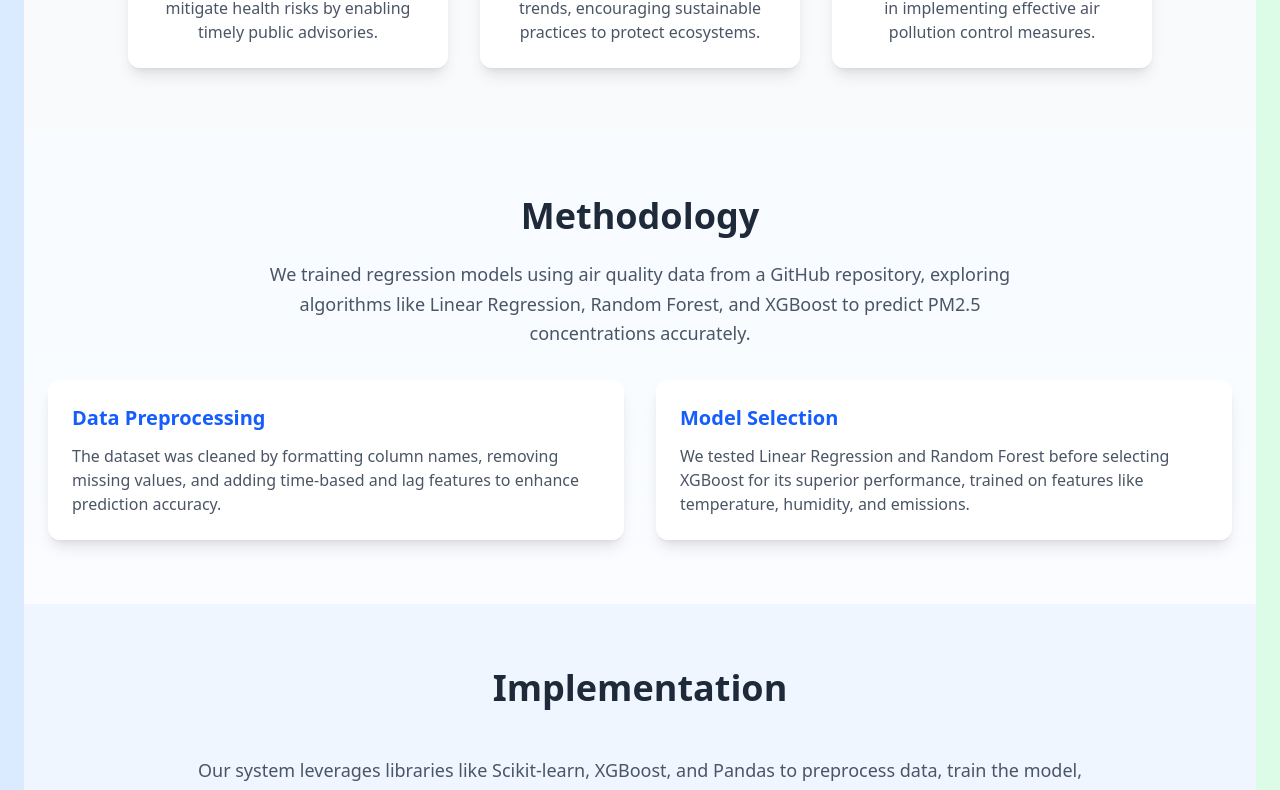
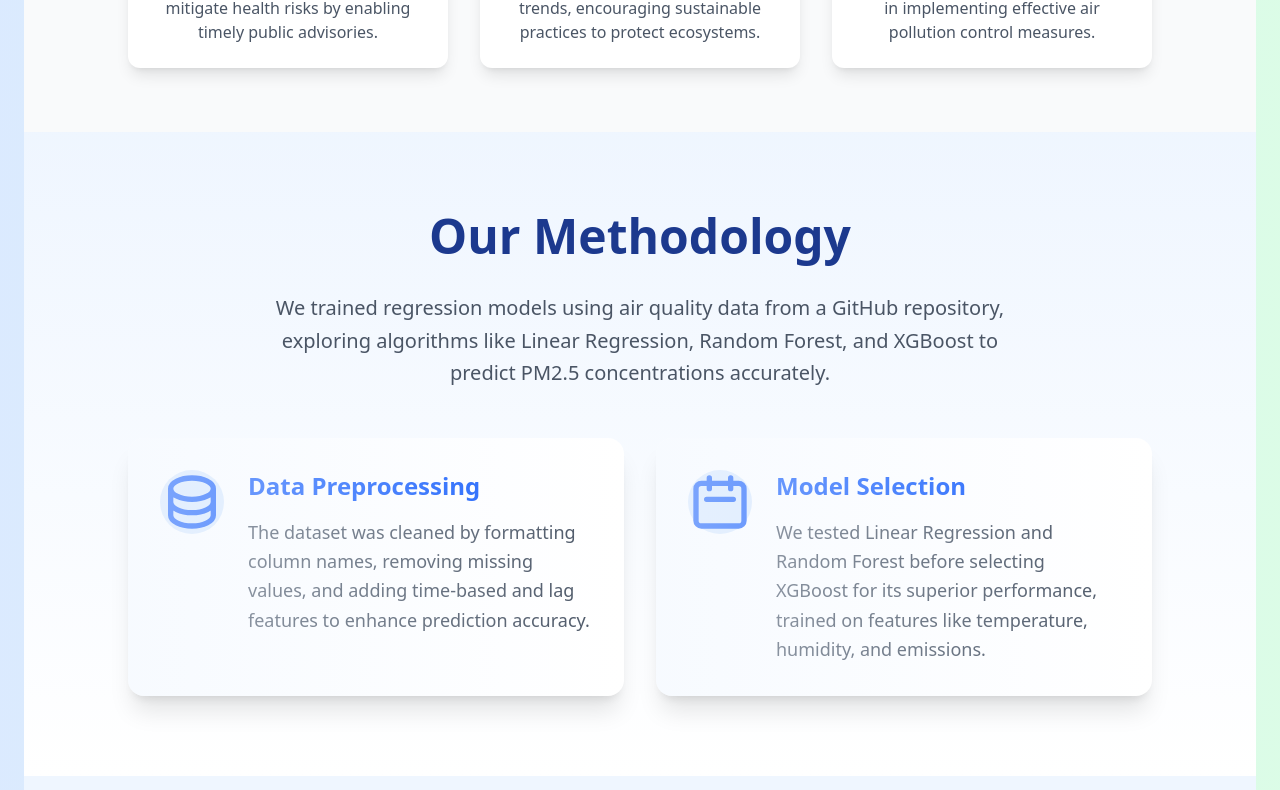
Before and after one commit to SatyaRy/air-quality-predict-webapp, a React (Vite) app in the folder frontend/: page / in a window 1280 px wide. Shown: the part 1180-1970 px from the top of the page. Built offline with nearby package versions, Linux system fonts and the light colour scheme.

Commit message:
Enhance methodology section and update performance metrics for 100 samples

```diff
--- a/frontend/src/pages/Home.jsx
+++ b/frontend/src/pages/Home.jsx
@@ -131,35 +131,71 @@ function Home() {
       </section>
 
       {/* Methodology Section */}
-      <section className="container mx-auto px-6 py-16">
-        <h2 className="text-3xl md:text-4xl font-bold text-gray-800 mb-6 text-center">
-          Methodology
+      <section className="container mx-auto px-6 py-20 bg-gradient-to-b from-blue-50 to-white">
+        <h2 className="text-4xl md:text-5xl font-extrabold text-blue-900 mb-8 text-center animate-fade-in">
+          Our Methodology
         </h2>
-        <p className="text-lg text-gray-600 max-w-3xl mx-auto leading-relaxed text-center mb-8">
+        <p className="text-lg md:text-xl text-gray-600 max-w-3xl mx-auto leading-relaxed text-center mb-12 animate-fade-in delay-100">
           We trained regression models using air quality data from a GitHub
           repository, exploring algorithms like Linear Regression, Random
           Forest, and XGBoost to predict PM2.5 concentrations accurately.
         </p>
-        <div className="grid grid-cols-1 md:grid-cols-2 gap-8">
-          <div className="bg-white shadow-lg rounded-xl p-6">
-            <h3 className="text-xl font-semibold text-blue-600 mb-3">
+        <div className="grid grid-cols-1 md:grid-cols-2 gap-8 max-w-5xl mx-auto">
+          <div className="relative bg-white rounded-2xl shadow-xl p-8 flex items-start transform transition-all duration-300 hover:-translate-y-2 hover:shadow-2xl animate-fade-in delay-200">
+            <div className="w-16 h-16 bg-blue-100 rounded-full flex items-center justify-center mr-6">
+              <svg
+                className="w-16 h-16 text-blue-600"
+                fill="none"
+                stroke="currentColor"
+                viewBox="0 0 24 24"
+                strokeWidth="2"
+              >
+                <path
+                  strokeLinecap="round"
+                  strokeLinejoin="round"
+                  d="M4 7v10c0 2.21 3.582 4 8 4s8-1.79 8-4V7M4 7c0 2.21 3.582 4 8 4s8-1.79 8-4M4 7c0-2.21 3.582-4 8-4s8 1.79 8 4m0 5c0 2.21-3.582 4-8 4s-8-1.79-8-4"
+                />
+              </svg>
+            </div>
+            <div>
+              <h3 className="text-2xl font-bold text-blue-600 mb-4">
                 Data Preprocessing
               </h3>
-            <p className="text-gray-600">
+              <p className="text-gray-600 text-base md:text-lg leading-relaxed">
                 The dataset was cleaned by formatting column names, removing
-              missing values, and adding time-based and lag features to enhance
-              prediction accuracy.
+                missing values, and adding time-based and lag features to
+                enhance prediction accuracy.
               </p>
             </div>
-          <div className="bg-white shadow-lg rounded-xl p-6">
-            <h3 className="text-xl font-semibold text-blue-600 mb-3">
+            <div className="absolute inset-0 bg-gradient-to-r from-blue-50/50 to-transparent rounded-2xl pointer-events-none" />
+          </div>
+          <div className="relative bg-white rounded-2xl shadow-xl p-8 flex items-start transform transition-all duration-300 hover:-translate-y-2 hover:shadow-2xl animate-fade-in delay-300">
+            <div className="w-16 h-16 bg-blue-100 rounded-full flex items-center justify-center mr-6">
+              <svg
+                className="w-16 h-16 text-blue-600"
+                fill="none"
+                stroke="currentColor"
+                viewBox="0 0 24 24"
+                strokeWidth="2"
+              >
+                <path
+                  strokeLinecap="round"
+                  strokeLinejoin="round"
+                  d="M8 7V3m8 4V3m-9 8h10M5 21h14a2 2 0 002-2V7a2 2 0 00-2-2H5a2 2 0 00-2 2v12a2 2 0 002 2z"
+                />
+              </svg>
+            </div>
+            <div>
+              <h3 className="text-2xl font-bold text-blue-600 mb-4">
                 Model Selection
               </h3>
-            <p className="text-gray-600">
+              <p className="text-gray-600 text-base md:text-lg leading-relaxed">
                 We tested Linear Regression and Random Forest before selecting
                 XGBoost for its superior performance, trained on features like
                 temperature, humidity, and emissions.
               </p>
+            </div>
+            <div className="absolute inset-0 bg-gradient-to-r from-blue-50/50 to-transparent rounded-2xl pointer-events-none" />
           </div>
         </div>
       </section>
--- a/frontend/src/pages/Performance.jsx
+++ b/frontend/src/pages/Performance.jsx
@@ -55,22 +55,25 @@ function Performance() {
   const [mae, setMae] = useState(null);
   const [rmse, setRmse] = useState(null);
 
-  // Sample inputs for 10 predictions, matching the model's required features
-  const sampleInputs = Array.from({ length: 10 }, (_, i) => ({
-    Temperature: 20 + i * 1, // 20 to 29 (°C)
-    Humidity: 50 + i * 2, // 50 to 68 (%)
-    Pressure: 1008 + i * 1, // 1008 to 1017 (hPa)
-    Wind_Speed_kmh: 5 + i * 1, // 5 to 14 (km/h)
-    Visibility: 8 + i * 0.5, // 8 to 12.5 (km)
-    Rainfall: 0 + i * 0.2, // 0 to 1.8 (mm)
-    so2: 5 + i * 1, // 5 to 14 (ppb)
-    no2: 15 + i * 2, // 15 to 33 (ppb)
-    PM10: 20 + i * 3, // 20 to 47 (µg/m³)
-    AQI: 40 + i * 5, // 40 to 85
+  // Sample inputs for 100 predictions, matching the model's required features
+  const sampleInputs = Array.from({ length: 100 }, (_, i) => ({
+    Temperature: 20 + (i % 10) * 1, // Cycles through 20 to 29 (°C)
+    Humidity: 50 + (i % 10) * 2, // Cycles through 50 to 68 (%)
+    Pressure: 1008 + (i % 10) * 1, // Cycles through 1008 to 1017 (hPa)
+    Wind_Speed_kmh: 5 + (i % 10) * 1, // Cycles through 5 to 14 (km/h)
+    Visibility: 8 + (i % 10) * 0.5, // Cycles through 8 to 12.5 (km)
+    Rainfall: 0 + (i % 10) * 0.2, // Cycles through 0 to 1.8 (mm)
+    so2: 5 + (i % 10) * 1, // Cycles through 5 to 14 (ppb)
+    no2: 15 + (i % 10) * 2, // Cycles through 15 to 33 (ppb)
+    PM10: 20 + (i % 10) * 3, // Cycles through 20 to 47 (µg/m³)
+    AQI: 40 + (i % 10) * 5, // Cycles through 40 to 85
   }));
 
   // Simulated actual PM2.5 values for MAE and RMSE calculations
-  const simulatedActualPM25 = Array.from({ length: 10 }, (_, i) => 10 + i * 2); // 10 to 28 (µg/m³)
+  const simulatedActualPM25 = Array.from(
+    { length: 100 },
+    (_, i) => 10 + (i % 10) * 2
+  ); // Cycles through 10 to 28 (µg/m³)
 
   // Metrics array, dynamically updated
   const metrics = [
@@ -210,7 +213,7 @@ function Performance() {
           </h1>
           <p className="text-lg md:text-xl text-gray-600 max-w-2xl mx-auto">
             Evaluate the accuracy of our air quality prediction model using key
-            metrics and visualizations.
+            metrics and visualizations for 100 simulated samples.
           </p>
         </section>
 
@@ -252,13 +255,13 @@ function Performance() {
         {/* Chart Section */}
         <section className="text-center">
           <h2 className="text-3xl md:text-4xl font-bold text-gray-800 mb-8">
-            Actual vs. Predicted PM2.5
+            Actual vs. Predicted PM2.5 (100 Samples)
           </h2>
           {loading && <p className="text-gray-600 mb-6">Loading chart...</p>}
           {error && <p className="text-red-500 mb-6">Error: {error}</p>}
           {!loading && !error && chartData ? (
             <ChartErrorBoundary>
-              <div className="bg-white rounded-xl p-8 max-w-4xl mx-auto shadow-md">
+              <div className="bg-white rounded-xl p-8 max-w-5xl mx-auto shadow-md">
                 <Line
                   key={JSON.stringify(chartData)}
                   data={chartData}
@@ -268,7 +271,13 @@ function Performance() {
                       legend: { position: "top" },
                       title: {
                         display: true,
-                        text: "Actual vs Predicted PM2.5 (µg/m³)",
+                        text: "Actual vs Predicted PM2.5 (µg/m³) for 100 Samples",
+                        font: { size: 18 },
+                      },
+                      tooltip: {
+                        enabled: true,
+                        mode: "index",
+                        intersect: false,
                       },
                     },
                     scales: {
@@ -278,6 +287,16 @@ function Performance() {
                           display: true,
                           text: "Sample Number",
                         },
+                        ticks: {
+                          callback: function (value, index) {
+                            // Show every 10th label to avoid clutter
+                            return index % 10 === 0
+                              ? `Sample ${index + 1}`
+                              : "";
+                          },
+                          maxRotation: 45,
+                          minRotation: 45,
+                        },
                       },
                       y: {
                         title: {
@@ -285,6 +304,7 @@ function Performance() {
                           text: "PM2.5 (µg/m³)",
                         },
                         beginAtZero: true,
+                        suggestedMax: 50, // Adjust based on expected PM2.5 range
                       },
                     },
                   }}
```
Lines whose indentation alone changed are shown as unchanged.
